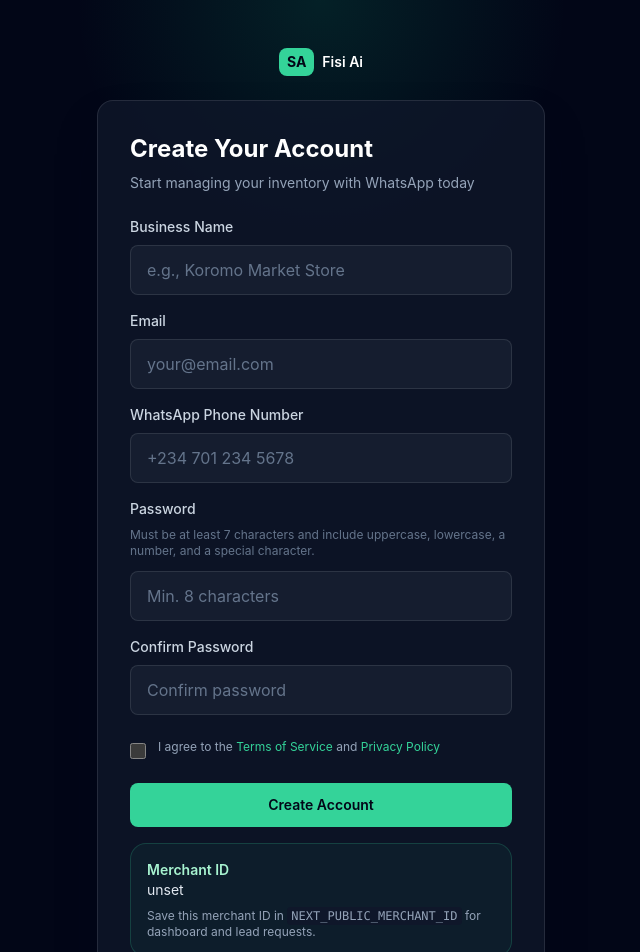
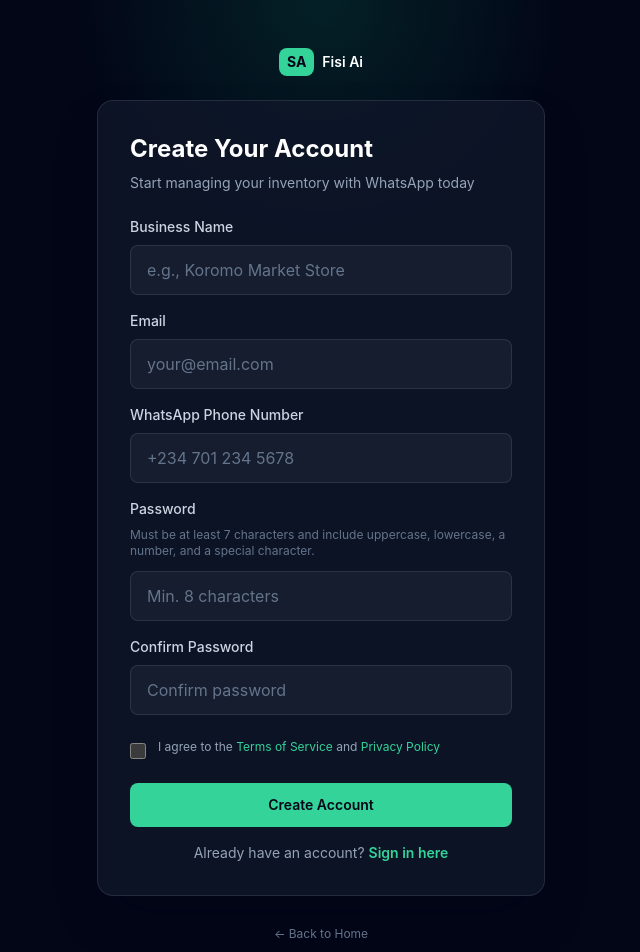
Before and after one commit to balogunquadri/Fisiai, a Next.js app in the folder Frontend/: page /signup in a window 1280 px wide. Shown: the top 952 px of the page, without its empty margins (319-959 px from the left). Built offline with nearby package versions, Linux system fonts and the light colour scheme; no server answers.

Commit message:
Deploy: css mismatch error fixed

```diff
--- a/Frontend/app/dashboard/contacts/page.tsx
+++ b/Frontend/app/dashboard/contacts/page.tsx
@@ -81,7 +81,14 @@ export default function ContactsPage() {
   const [formError, setFormError] = useState<string | null>(null);
   const [saving, setSaving] = useState(false);
   const [successMessage, setSuccessMessage] = useState<string | null>(null);
-  const hasMerchant = Boolean(process.env.NEXT_PUBLIC_MERCHANT_ID && process.env.NEXT_PUBLIC_MERCHANT_ID !== 'YOUR_MERCHANT_ID_HERE');
+  const [merchantId, setMerchantId] = useState<string | null>(null);
+  const hasMerchant = Boolean(merchantId);
+
+  useEffect(() => {
+    if (typeof window === 'undefined') return;
+    const storedId = window.localStorage.getItem('merchantId');
+    setMerchantId(storedId && storedId !== 'YOUR_MERCHANT_ID_HERE' ? storedId : null);
+  }, []);
 
   useEffect(() => {
     let isMounted = true;
--- a/Frontend/app/dashboard/customers/page.tsx
+++ b/Frontend/app/dashboard/customers/page.tsx
@@ -51,7 +51,14 @@ export default function CustomersPage() {
   const [saving, setSaving] = useState(false);
   const [actionMessage, setActionMessage] = useState<string | null>(null);
   const [birthdayMessage, setBirthdayMessage] = useState<string | null>(null);
-  const hasMerchant = Boolean(process.env.NEXT_PUBLIC_MERCHANT_ID && process.env.NEXT_PUBLIC_MERCHANT_ID !== 'YOUR_MERCHANT_ID_HERE');
+  const [merchantId, setMerchantId] = useState<string | null>(null);
+  const hasMerchant = Boolean(merchantId);
+
+  useEffect(() => {
+    if (typeof window === 'undefined') return;
+    const storedId = window.localStorage.getItem('merchantId');
+    setMerchantId(storedId && storedId !== 'YOUR_MERCHANT_ID_HERE' ? storedId : null);
+  }, []);
 
   const loadCustomers = async () => {
     setLoading(true);
--- a/Frontend/app/dashboard/inventory/page.tsx
+++ b/Frontend/app/dashboard/inventory/page.tsx
@@ -34,7 +34,15 @@ export default function InventoryPage() {
   const [formError, setFormError] = useState<string | null>(null);
   const [saving, setSaving] = useState(false);
   const [successMessage, setSuccessMessage] = useState<string | null>(null);
-  const hasMerchant = Boolean(process.env.NEXT_PUBLIC_MERCHANT_ID && process.env.NEXT_PUBLIC_MERCHANT_ID !== 'YOUR_MERCHANT_ID_HERE');
+  const [merchantId, setMerchantId] = useState<string | null>(null);
+  const hasMerchant = Boolean(merchantId);
+
+  useEffect(() => {
+    if (typeof window !== 'undefined') {
+      const storedId = window.localStorage.getItem('merchantId');
+      setMerchantId(storedId && storedId !== 'YOUR_MERCHANT_ID_HERE' ? storedId : null);
+    }
+  }, []);
 
   useEffect(() => {
     let isMounted = true;
@@ -340,7 +348,7 @@ export default function InventoryPage() {
             <div className="space-y-6">
               {!hasMerchant && (
                 <div className="rounded-2xl border border-yellow-400/20 bg-yellow-900/5 p-4 text-yellow-100">
-                  No merchant configured. Set NEXT_PUBLIC_MERCHANT_ID or connect your messaging channel to load live inventory.
+                  No merchant configured. Sign in to your account to load real inventory data.
                 </div>
               )}
               <div className="overflow-hidden rounded-2xl border border-white/10 bg-slate-950/50 shadow-sm">
--- a/Frontend/app/dashboard/page.tsx
+++ b/Frontend/app/dashboard/page.tsx
@@ -55,6 +55,8 @@ export default function DashboardPage() {
   const [financialSource, setFinancialSource] = useState<'all' | 'whatsapp' | 'telegram'>('all');
   const [loading, setLoading] = useState(true);
   const [error, setError] = useState<string | null>(null);
+  const [merchantId, setMerchantId] = useState<string | null>(null);
+  const hasMerchant = Boolean(merchantId);
 
   const [inventoryItems, setInventoryItems] = useState<InventoryItem[]>([]);
   const [leadItems, setLeadItems] = useState<LeadItem[]>([]);
@@ -91,7 +93,11 @@ export default function DashboardPage() {
   });
   const [savingManage, setSavingManage] = useState(false);
 
-  const hasMerchant = Boolean(process.env.NEXT_PUBLIC_MERCHANT_ID && process.env.NEXT_PUBLIC_MERCHANT_ID !== 'YOUR_MERCHANT_ID_HERE');
+  useEffect(() => {
+    if (typeof window === 'undefined') return;
+    const storedId = window.localStorage.getItem('merchantId');
+    setMerchantId(storedId && storedId !== 'YOUR_MERCHANT_ID_HERE' ? storedId : null);
+  }, []);
 
   useEffect(() => {
     let isMounted = true;
--- a/Frontend/app/dashboard/sales/page.tsx
+++ b/Frontend/app/dashboard/sales/page.tsx
@@ -10,7 +10,14 @@ export default function SalesPage() {
   const [dummyEvents, setDummyEvents] = useState<ActivityLogEntry[]>([]);
   const [loading, setLoading] = useState(true);
   const [error, setError] = useState<string | null>(null);
-  const hasMerchant = Boolean(process.env.NEXT_PUBLIC_MERCHANT_ID && process.env.NEXT_PUBLIC_MERCHANT_ID !== 'YOUR_MERCHANT_ID_HERE');
+  const [merchantId, setMerchantId] = useState<string | null>(null);
+  const hasMerchant = Boolean(merchantId);
+
+  useEffect(() => {
+    if (typeof window === 'undefined') return;
+    const storedId = window.localStorage.getItem('merchantId');
+    setMerchantId(storedId && storedId !== 'YOUR_MERCHANT_ID_HERE' ? storedId : null);
+  }, []);
 
   useEffect(() => {
     let isMounted = true;
--- a/Frontend/app/dashboard/settings/page.tsx
+++ b/Frontend/app/dashboard/settings/page.tsx
@@ -7,11 +7,7 @@ import { fetchMerchantOverview, type MerchantOverviewResponse } from '../../../l
 
 export default function SettingsPage() {
   const [merchant, setMerchant] = useState<MerchantOverviewResponse['merchant'] | null>(null);
-  const [merchantId, setMerchantId] = useState<string | null>(
-    process.env.NEXT_PUBLIC_MERCHANT_ID && process.env.NEXT_PUBLIC_MERCHANT_ID !== 'YOUR_MERCHANT_ID_HERE'
-      ? process.env.NEXT_PUBLIC_MERCHANT_ID
-      : null,
-  );
+  const [merchantId, setMerchantId] = useState<string | null>(null);
   const [loading, setLoading] = useState(true);
   const [error, setError] = useState<string | null>(null);
 
@@ -109,7 +105,7 @@ export default function SettingsPage() {
               <p className="text-slate-400">Loading merchant settings...</p>
             ) : !hasMerchant ? (
               <div className="rounded-2xl border border-yellow-400/20 bg-yellow-900/5 p-4 text-yellow-100">
-                No merchant configured. Set <code>NEXT_PUBLIC_MERCHANT_ID</code> in your frontend env or complete signup to load real settings.
+                No merchant configured. Sign in or complete signup to load your real merchant settings.
               </div>
             ) : error ? (
               <div className="rounded-2xl border border-rose-500/30 bg-rose-500/10 p-4 text-rose-200">{error}</div>
--- a/Frontend/app/signin/page.tsx
+++ b/Frontend/app/signin/page.tsx
@@ -12,7 +12,6 @@ export default function SigninPage() {
   });
   const [toastMessage, setToastMessage] = useState<string | null>(null);
   const [toastType, setToastType] = useState<'success' | 'error' | 'info'>('info');
-  const [merchantId, setMerchantId] = useState<string | null>(process.env.NEXT_PUBLIC_MERCHANT_ID || null);
 
   const handleChange = (e: React.ChangeEvent<HTMLInputElement>) => {
     const value = e.target.type === 'checkbox' ? e.target.checked : e.target.value;
@@ -48,7 +47,6 @@ export default function SigninPage() {
       }
 
       const id = data.merchantId || null;
-      setMerchantId(id);
       if (id) window.localStorage.setItem('merchantId', id);
       showToast('Signed in successfully', 'success');
       setTimeout(() => {
@@ -161,15 +159,6 @@ export default function SigninPage() {
             Sign in with WhatsApp
           </a>
 
-          {merchantId ? (
-            <div className="rounded-2xl border border-emerald-400/20 bg-emerald-400/5 p-4 mt-4 text-sm text-emerald-100">
-              <p className="font-semibold text-emerald-200">Merchant ID</p>
-              <p className="break-all text-slate-200">{merchantId}</p>
-              <p className="mt-2 text-xs text-slate-400">
-                Use this merchant ID in <code className="rounded bg-slate-900 px-1 py-0.5">NEXT_PUBLIC_MERCHANT_ID</code> if needed.
-              </p>
-            </div>
-          ) : null}
 
           {/* Sign Up Link */}
           <p className="text-center text-sm text-slate-400 mt-6">
--- a/Frontend/app/signup/page.tsx
+++ b/Frontend/app/signup/page.tsx
@@ -16,7 +16,6 @@ export default function SignupPage() {
   const [agreed, setAgreed] = useState(false);
   const [toastMessage, setToastMessage] = useState<string | null>(null);
   const [toastType, setToastType] = useState<'success' | 'error' | 'info'>('info');
-  const [merchantId, setMerchantId] = useState<string | null>(process.env.NEXT_PUBLIC_MERCHANT_ID || null);
   const [verificationLink, setVerificationLink] = useState<string | null>(null);
   const [isSubmitting, setIsSubmitting] = useState(false);
   const [formErrors, setFormErrors] = useState<Record<string, string>>({});
@@ -139,7 +138,6 @@ export default function SignupPage() {
       }
 
       const id = data.merchantId || null;
-      setMerchantId(id);
       setVerificationLink(data.verificationLink || null);
       if (id) window.localStorage.setItem('merchantId', id);
       showToast('Account created successfully. Check your email to verify your address.', 'success');
@@ -309,20 +307,11 @@ export default function SignupPage() {
               {isSubmitting ? 'Creating account...' : 'Create Account'}
             </button>
           </form>
-          {merchantId ? (
-            <div className="rounded-2xl border border-emerald-400/20 bg-emerald-400/5 p-4 mt-4 text-sm text-emerald-100">
-              <p className="font-semibold text-emerald-200">Merchant ID</p>
-              <p className="break-all text-slate-200">{merchantId}</p>
-              <p className="mt-2 text-xs text-slate-400">
-                Save this merchant ID in <code className="rounded bg-slate-900 px-1 py-0.5">NEXT_PUBLIC_MERCHANT_ID</code> for dashboard and lead requests.
-              </p>
-              {verificationLink ? (
-                <div className="mt-3 rounded-2xl border border-slate-700 bg-slate-900/80 p-3 text-xs text-slate-300">
-                  <p className="font-semibold text-slate-200">Verification link</p>
-                  <p className="break-all">{verificationLink}</p>
-                  <p className="mt-2 text-slate-500">Use this link to verify your email if the email service is not configured.</p>
-                </div>
-              ) : null}
+          {verificationLink ? (
+            <div className="mt-3 rounded-2xl border border-slate-700 bg-slate-900/80 p-3 text-xs text-slate-300">
+              <p className="font-semibold text-slate-200">Verification link</p>
+              <p className="break-all">{verificationLink}</p>
+              <p className="mt-2 text-slate-500">Use this link to verify your email if the email service is not configured.</p>
             </div>
           ) : null}
           {/* Sign In Link */}
```
Also changed, not shown: Frontend/lib/api.ts (+10 -2 lines).
